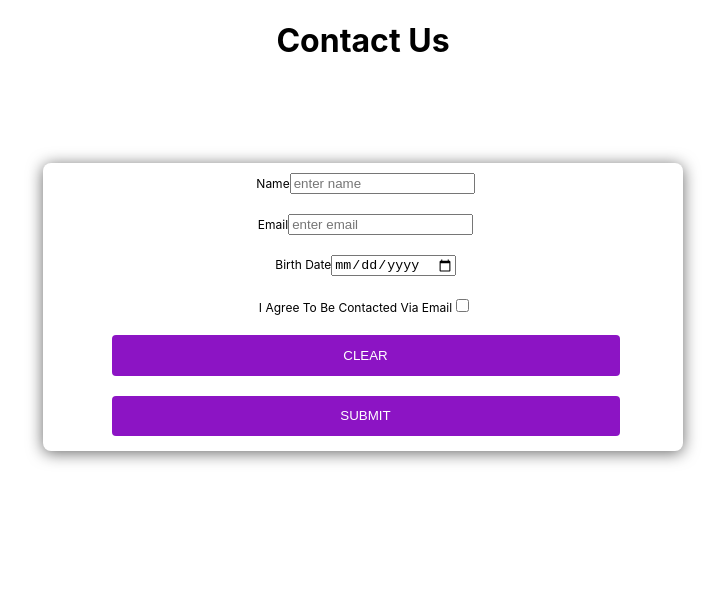
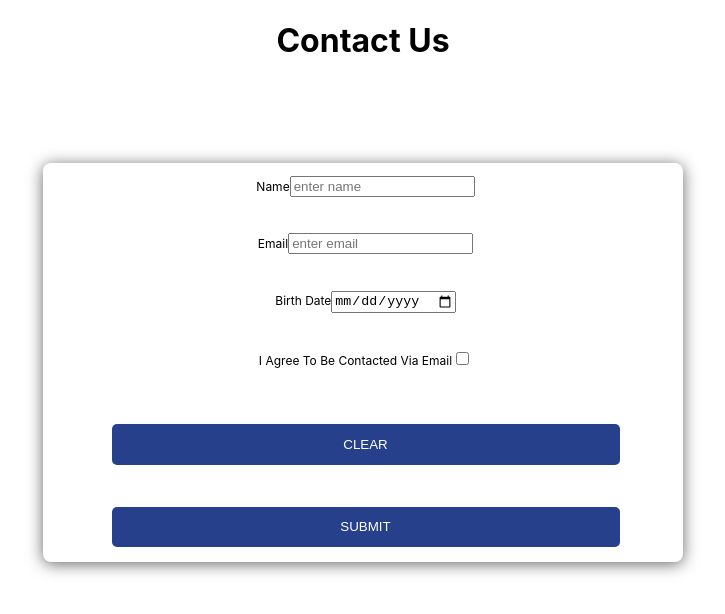
Before and after one commit to dujules23/contact-us-form, a React (Create React App) app: page / in a window 1280 px wide. Shown: the top 614 px of the page, without its empty margins (277-1002 px from the left). Built offline with nearby package versions, Linux system fonts and the light colour scheme.

Commit message:
adjusted styling

```diff
--- a/src/Form.css
+++ b/src/Form.css
@@ -12,8 +12,9 @@
 .form-input{
   display: block;
         margin: 0 auto;
-        padding: 10px;
-        width: 100%;
+        margin-bottom: 0.7rem;
+        padding: 0.8rem;
+        width: 50%;
         height: 10%;
         box-sizing: border-box;
         border: none;
@@ -23,11 +24,13 @@
 .button{
   background: rgb(140, 20, 196);
         color: white;
+        background: #26408b;
         margin: 10px;
+        margin-top: 2rem;
         width: 80%;
         height: 8%;
         border: none;
-        border-radius: 4px;
+        border-radius: 5px;
         text-transform: uppercase;
         cursor: pointer;
         font-weight: 500;
--- a/src/hooks/useForm.js
+++ b/src/hooks/useForm.js
@@ -39,6 +39,6 @@ export const useForm = (initialValues, schema) => {
         }
         return [formErrors,isValid];
     };
-    console.log(validate)
+
     return {formValues, validate, updateForm, submitForm, clearForm};
 };
```
Also changed, not shown: src/components/Form.js (+0 -11 lines).
